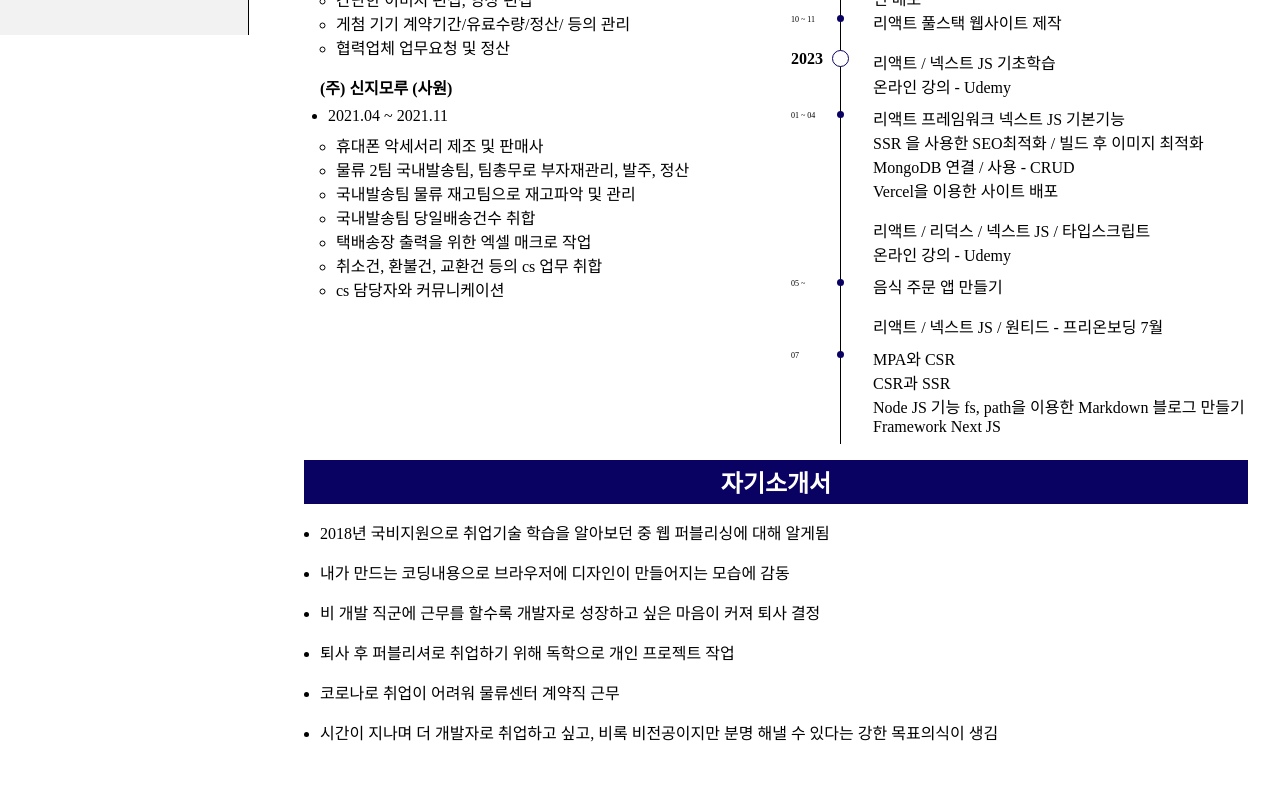
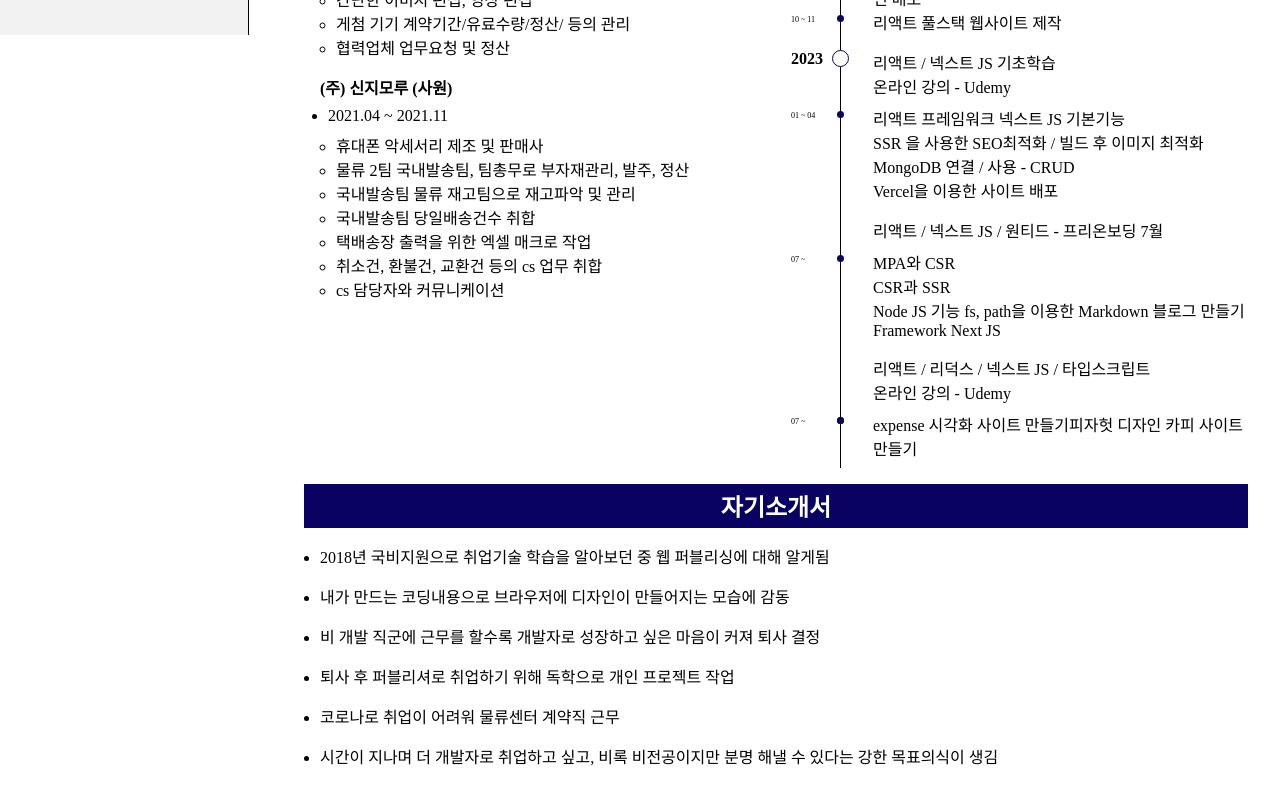
Before and after one commit to Jaek1783/markdown, a Next.js app: page / in a window 1280 px wide. Shown: the part 909-1709 px from the top of the page. Before the commit the page ends 1685 px from the top, so only its background shows below. Built offline with nearby package versions, Linux system fonts and the light colour scheme.

Commit message:
이력서 수정

```diff
--- a/components/main/experience.tsx
+++ b/components/main/experience.tsx
@@ -62,16 +62,6 @@ const Experience = ()=>{
                 </dl></li>
             <li>
                 <dl>
-                    <dt>리액트 / 리덕스 / 넥스트 JS / 타입스크립트
-                        <br/>온라인 강의 - Udemy
-                    </dt>
-                    <dd className="month M05">
-                        <span className="experience-item-item">음식 주문 앱 만들기</span>
-                    </dd>
-                </dl>
-            </li>
-            <li>
-                <dl>
                     <dt>리액트 / 넥스트 JS / 원티드 - 프리온보딩 7월
                     </dt>
                     <dd className="month M07">
@@ -84,6 +74,17 @@ const Experience = ()=>{
                     </dd>
                 </dl>
             </li>
+            <li>
+                <dl>
+                    <dt>리액트 / 리덕스 / 넥스트 JS / 타입스크립트
+                        <br/>온라인 강의 - Udemy
+                    </dt>
+                    <dd className="month M07">
+                        <span className="experience-item-item">expense 시각화 사이트 만들기</span>
+                        <span className="experience-item-item">피자헛 디자인 카피 사이트 만들기</span>
+                    </dd>
+                </dl>
+            </li>
         </ul>
     </div>
 </div>
--- a/styles/globals.css
+++ b/styles/globals.css
@@ -251,7 +251,7 @@ h2{
   left:-50px;
 }
 .M07::before{
-  content:'07';
+  content:'07 ~';
   left:-50px;
 }
 .main-container dl{
```
